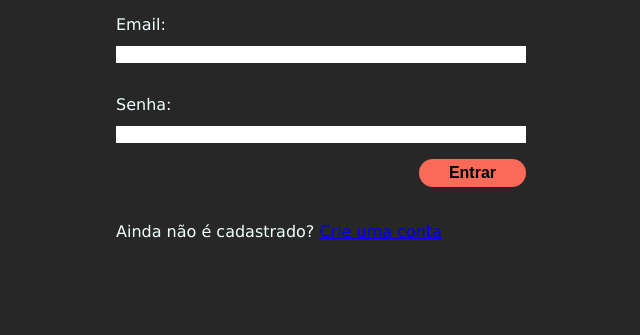
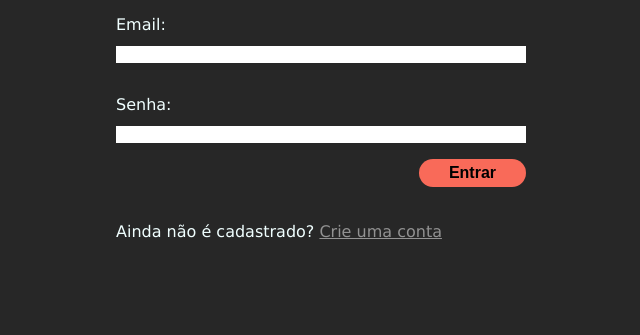
Before and after one commit to pctmoraes/pctm-wallet, a Flask app: page / in a window 1280 px wide. Shown: the part 207-542 px from the top of the page, without its empty margins (319-959 px from the left). Run offline with Flask 2, Linux system fonts and the light colour scheme.

Commit message:
Alters <a> color to grey

```diff
--- a/pctmwallet/static/css/styles.css
+++ b/pctmwallet/static/css/styles.css
@@ -146,3 +146,7 @@ h4 {
   font-size: 20px;
   text-align: center;
 }
+
+a {
+  color: var(--grey-color);
+}
```
